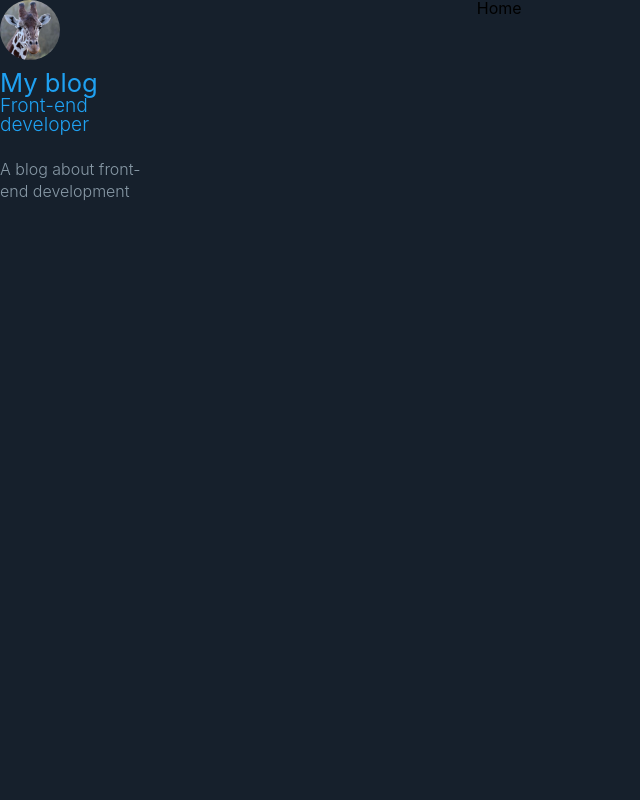
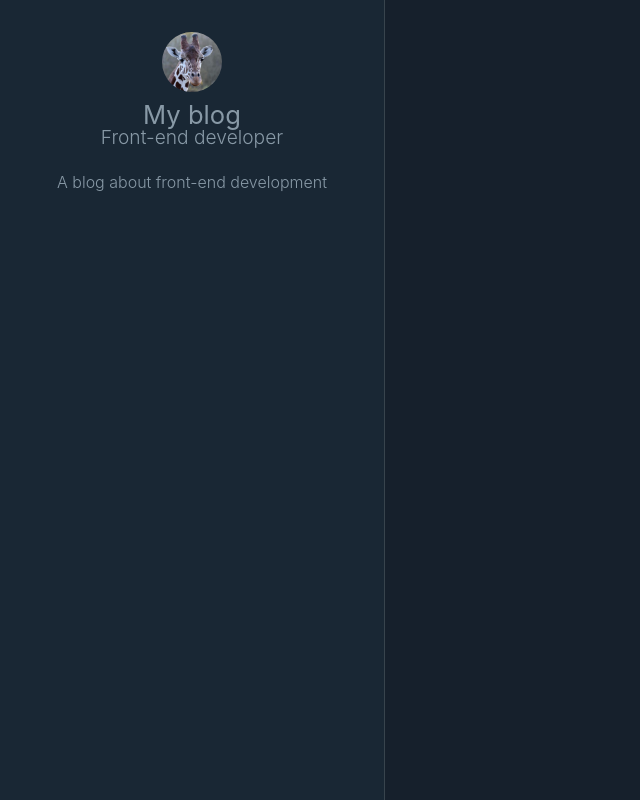
Before and after one commit to guilhermekuni/gatsby-react-blog, a Gatsby site: page / in a window 1280 px wide. Shown: the whole page, without its empty margins (0-640 px from the left). Built offline with nearby package versions, Linux system fonts and the light colour scheme; Gatsby itself is replaced by a stand-in of ours.

Commit message:
implements sidebar component

```diff
--- a/src/components/Layout/index.js
+++ b/src/components/Layout/index.js
@@ -3,7 +3,7 @@
 
 import GlobalStyles from '../../styles/global';
 
-import Profile from '../../components/Profile';
+import SideBar from '../../components/SideBar';
 
 import * as S from './styles';
 
@@ -12,7 +12,7 @@
     <S.LayoutWrapper>
       <GlobalStyles />
       <aside>
-        <Profile />
+        <SideBar />
       </aside>
       <S.LayoutMain>{children}</S.LayoutMain>
     </S.LayoutWrapper>
--- /dev/null
+++ b/src/components/SideBar/index.js
@@ -0,0 +1,13 @@
+import React from 'react';
+
+import Profile from '../Profile';
+
+import * as S from './styles';
+
+const SideBar = () => (
+  <S.StyledWrapper>
+    <Profile />
+  </S.StyledWrapper>
+)
+
+export default SideBar;
--- /dev/null
+++ b/src/components/SideBar/styles.js
@@ -0,0 +1,14 @@
+import styled from 'styled-components';
+
+export const StyledWrapper = styled.aside`
+  align-items: center;
+  border-right: 1px solid #38444d;
+  background: #192734;
+  display: flex;
+  flex-direction: column;
+  height: 100vh;
+  position: fixed;
+  padding: 2rem;
+  text-align: center;
+  width: 20rem;
+`;
```
